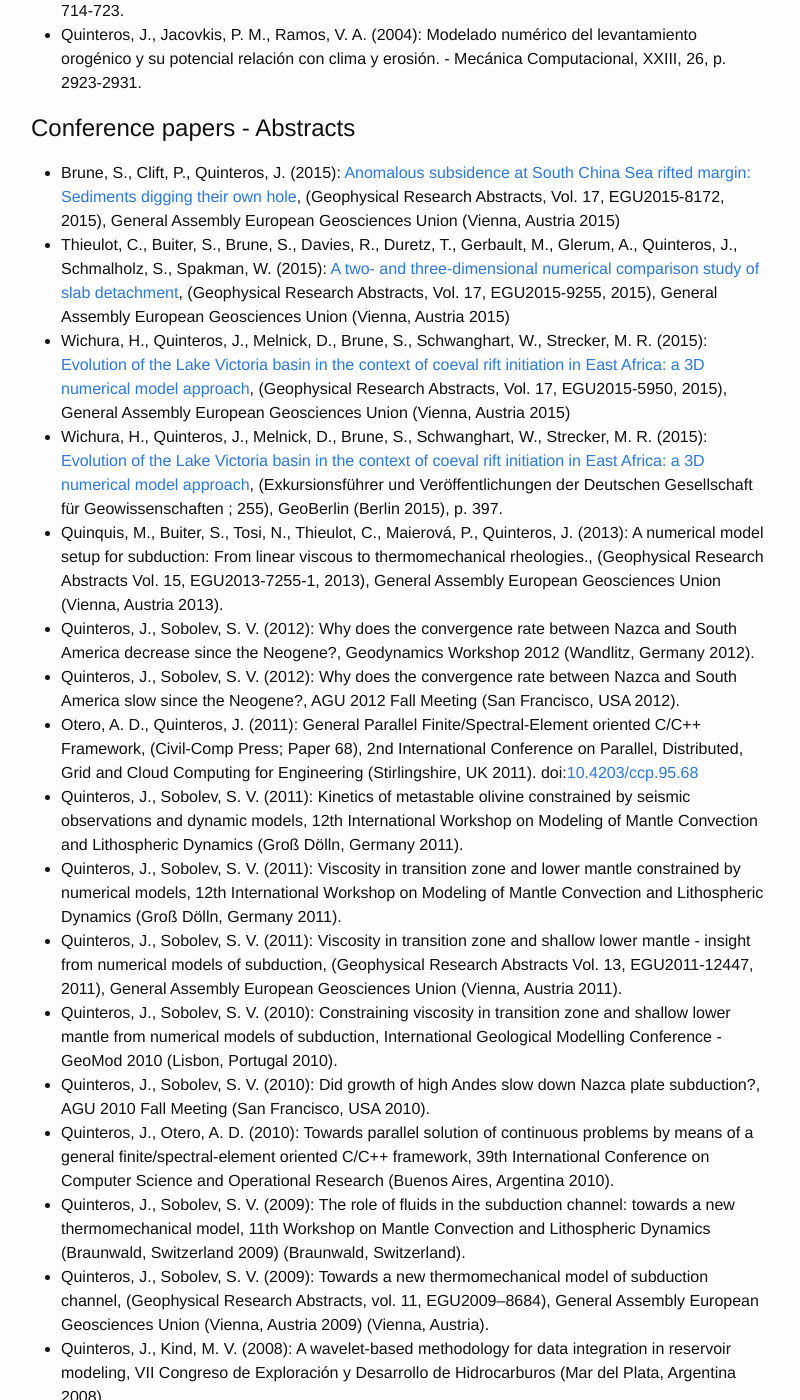
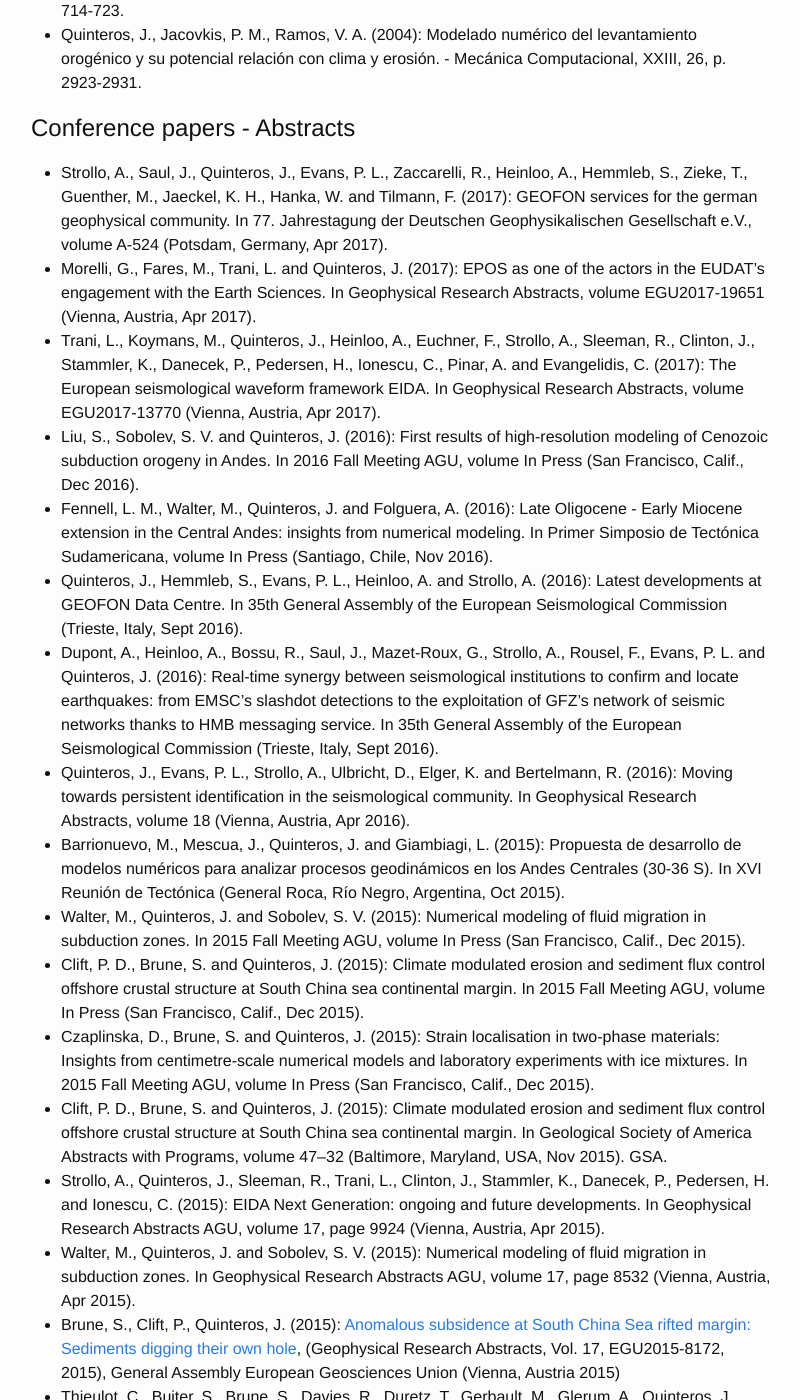
Before and after one commit to javiquinte/javiquinte.github.io, a Jekyll site: the page built from 3-publications.md, in a window 1280 px wide and 1400 px high, scrolled down 1248 px. Shown: the whole window, without its empty margins (239-1039 px from the left). Built offline with Jekyll 4.4.1, drawn with Linux system fonts in a browser that asks for light colours; some of the changed text lies outside the part shown.

Commit message:
Update old publications..

```diff
--- a/3-publications.md
+++ b/3-publications.md
@@ -28,10 +28,29 @@ Peer-reviewed articles
 Conference papers - Abstracts
 -----------------------------
 
+* Strollo, A., Saul, J., Quinteros, J., Evans, P. L., Zaccarelli, R., Heinloo, A., Hemmleb, S., Zieke, T., Guenther, M., Jaeckel, K. H., Hanka, W. and Tilmann, F. (2017): GEOFON services for the german geophysical community. In 77. Jahrestagung der Deutschen Geophysikalischen Gesellschaft e.V., volume A-524 (Potsdam, Germany, Apr 2017).
+* Morelli, G., Fares, M., Trani, L. and Quinteros, J. (2017): EPOS as one of the actors in the EUDAT’s engagement with the Earth Sciences. In Geophysical Research Abstracts, volume EGU2017-19651 (Vienna, Austria, Apr 2017).
+* Trani, L., Koymans, M., Quinteros, J., Heinloo, A., Euchner, F., Strollo, A., Sleeman, R., Clinton, J., Stammler, K., Danecek, P., Pedersen, H., Ionescu, C., Pinar, A. and Evangelidis, C. (2017): The European seismological waveform framework EIDA. In Geophysical Research Abstracts, volume EGU2017-13770 (Vienna, Austria, Apr 2017).
+* Liu, S., Sobolev, S. V. and Quinteros, J. (2016): First results of high-resolution modeling of Cenozoic subduction orogeny in Andes. In 2016 Fall Meeting AGU, volume In Press (San Francisco, Calif., Dec 2016).
+* Fennell, L. M., Walter, M., Quinteros, J. and Folguera, A. (2016): Late Oligocene - Early Miocene extension in the Central Andes: insights from numerical modeling. In Primer Simposio de Tectónica Sudamericana, volume In Press (Santiago, Chile, Nov 2016).
+* Quinteros, J., Hemmleb, S., Evans, P. L., Heinloo, A. and Strollo, A. (2016): Latest developments at GEOFON Data Centre. In 35th General Assembly of the European Seismological Commission (Trieste, Italy, Sept 2016).
+* Dupont, A., Heinloo, A., Bossu, R., Saul, J., Mazet-Roux, G., Strollo, A., Rousel, F., Evans, P. L. and Quinteros, J. (2016): Real-time synergy between seismological institutions to confirm and locate earthquakes: from EMSC’s slashdot detections to the exploitation of GFZ’s network of seismic networks thanks to HMB messaging service. In 35th General Assembly of the European Seismological Commission (Trieste, Italy, Sept 2016).
+* Quinteros, J., Evans, P. L., Strollo, A., Ulbricht, D., Elger, K. and Bertelmann, R. (2016): Moving towards persistent identification in the seismological community. In Geophysical Research Abstracts, volume 18 (Vienna, Austria, Apr 2016).
+* Barrionuevo, M., Mescua, J., Quinteros, J. and Giambiagi, L. (2015): Propuesta de desarrollo de modelos numéricos para analizar procesos geodinámicos en los Andes Centrales (30-36 S). In XVI Reunión de Tectónica (General Roca, Río Negro, Argentina, Oct 2015).
+* Walter, M., Quinteros, J. and Sobolev, S. V. (2015): Numerical modeling of fluid migration in subduction zones. In 2015 Fall Meeting AGU, volume In Press (San Francisco, Calif., Dec 2015).
+* Clift, P. D., Brune, S. and Quinteros, J. (2015): Climate modulated erosion and sediment flux control offshore crustal structure at South China sea continental margin. In 2015 Fall Meeting AGU, volume In Press (San Francisco, Calif., Dec 2015).
+* Czaplinska, D., Brune, S. and Quinteros, J. (2015): Strain localisation in two-phase materials: Insights from centimetre-scale numerical models and laboratory experiments with ice mixtures. In 2015 Fall Meeting AGU, volume In Press (San Francisco, Calif., Dec 2015).
+* Clift, P. D., Brune, S. and Quinteros, J. (2015): Climate modulated erosion and sediment flux control offshore crustal structure at South China sea continental margin. In Geological Society of America Abstracts with Programs, volume 47–32 (Baltimore, Maryland, USA, Nov 2015). GSA.
+* Strollo, A., Quinteros, J., Sleeman, R., Trani, L., Clinton, J., Stammler, K., Danecek, P., Pedersen, H. and Ionescu, C. (2015): EIDA Next Generation: ongoing and future developments. In Geophysical Research Abstracts AGU, volume 17, page 9924 (Vienna, Austria, Apr 2015).
+* Walter, M., Quinteros, J. and Sobolev, S. V. (2015): Numerical modeling of fluid migration in subduction zones. In Geophysical Research Abstracts AGU, volume 17, page 8532 (Vienna, Austria, Apr 2015).
 * Brune, S., Clift, P., Quinteros, J. (2015): [Anomalous subsidence at South China Sea rifted margin: Sediments digging their own hole](http://meetingorganizer.copernicus.org/EGU2015/EGU2015-8172.pdf), (Geophysical Research Abstracts, Vol. 17, EGU2015-8172, 2015), General Assembly European Geosciences Union (Vienna, Austria 2015)
 * Thieulot, C., Buiter, S., Brune, S., Davies, R., Duretz, T., Gerbault, M., Glerum, A., Quinteros, J., Schmalholz, S., Spakman, W. (2015): [A two- and three-dimensional numerical comparison study of slab detachment](http://meetingorganizer.copernicus.org/EGU2015/EGU2015-9255.pdf), (Geophysical Research Abstracts, Vol. 17, EGU2015-9255, 2015), General Assembly European Geosciences Union (Vienna, Austria 2015)
 * Wichura, H., Quinteros, J., Melnick, D., Brune, S., Schwanghart, W., Strecker, M. R. (2015): [Evolution of the Lake Victoria basin in the context of coeval rift initiation in East Africa: a 3D numerical model approach](http://meetingorganizer.copernicus.org/EGU2015/EGU2015-5950.pdf), (Geophysical Research Abstracts, Vol. 17, EGU2015-5950, 2015), General Assembly European Geosciences Union (Vienna, Austria 2015)
 * Wichura, H., Quinteros, J., Melnick, D., Brune, S., Schwanghart, W., Strecker, M. R. (2015): [Evolution of the Lake Victoria basin in the context of coeval rift initiation in East Africa: a 3D numerical model approach](http://gfzpublic.gfz-potsdam.de/pubman/item/escidoc:1329051:2/component/escidoc:1329050/Geoberlin_2015.I.pdf), (Exkursionsführer und Veröffentlichungen der Deutschen Gesellschaft für Geowissenschaften ; 255), GeoBerlin (Berlin 2015), p. 397.
+* Walter, M., Quinteros, J. and Sobolev, S. V. (2014): Implementing fluid flow in SLIM-3D. In K. Elger, O. T. Haug, and M. Ritter, editors, Proceedings of GeoMod2014 - Modelling in Geosciences: Programme and Extended Abstracts (Potsdam, Germany, Sep 2014).
+* Duesterhoeft, E., Quinteros, J., Oberhaensli, R. and Bousquet, R. (2014): Early-stage subduction dynamics: a combined thermodynamic and geodynamic model. In 15th Symposium on Tectonics, Structural Geology and Geology of Crystalline Rocks (Potsdam, Germany, Apr 2014).
+* Quinteros, J. and Saul, J. (2014): A fully automated implementation of the mBc magnitude for a real-time system. In Second European Conference on Earthquake Engineering and Seismology (Istanbul, Turkey, Aug 2014).
+* Moreno, M., Baez, J. C., Bedford, J., Quinteros, J., Tassara, A., Melnick, D., Oncken, O., Vigny, C., Bartsch, M., Rosenau, M., Soto, H., Bevis, M., and Barrientos, S. (2014): Did the 2010 Chile earthquake change the locking degree at neighboring plate interface segments of the Andean subduction zone? In Geophysical Research Abstracts AGU, volume in Press (Vienna, Austria, Apr 2014).
 * Quinquis, M., Buiter, S., Tosi, N., Thieulot, C., Maierová, P., Quinteros, J. (2013): A numerical model setup for subduction: From linear viscous to thermomechanical rheologies., (Geophysical Research Abstracts Vol. 15, EGU2013-7255-1, 2013), General Assembly European Geosciences Union (Vienna, Austria 2013).
 * Quinteros, J., Sobolev, S. V. (2012): Why does the convergence rate between Nazca and South America decrease since the Neogene?, Geodynamics Workshop 2012 (Wandlitz, Germany 2012).
 * Quinteros, J., Sobolev, S. V. (2012): Why does the convergence rate between Nazca and South America slow since the Neogene?, AGU 2012 Fall Meeting (San Francisco, USA 2012).
```
Also changed, not shown: other parts of 3-publications.md (+3 -3 lines), 4-software.md (+1 -1 lines).
